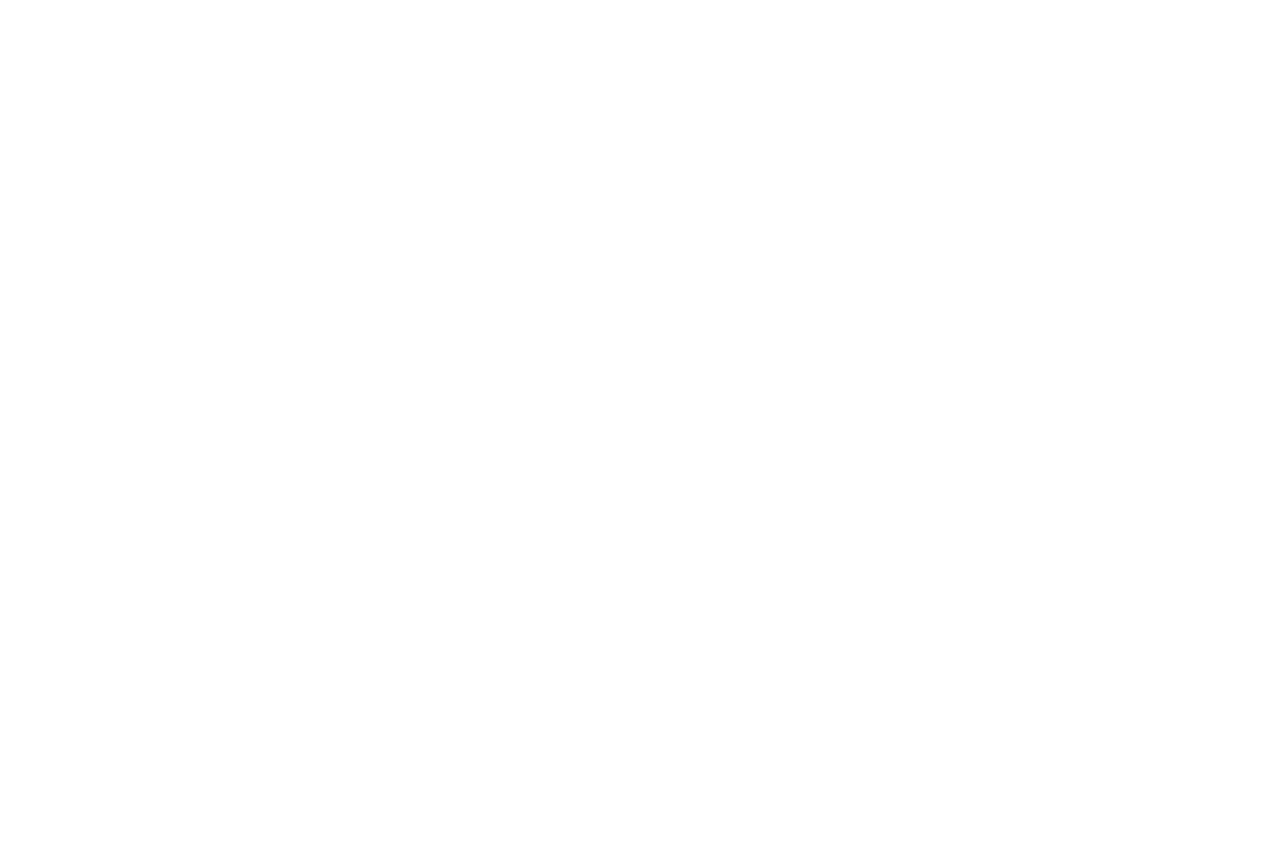
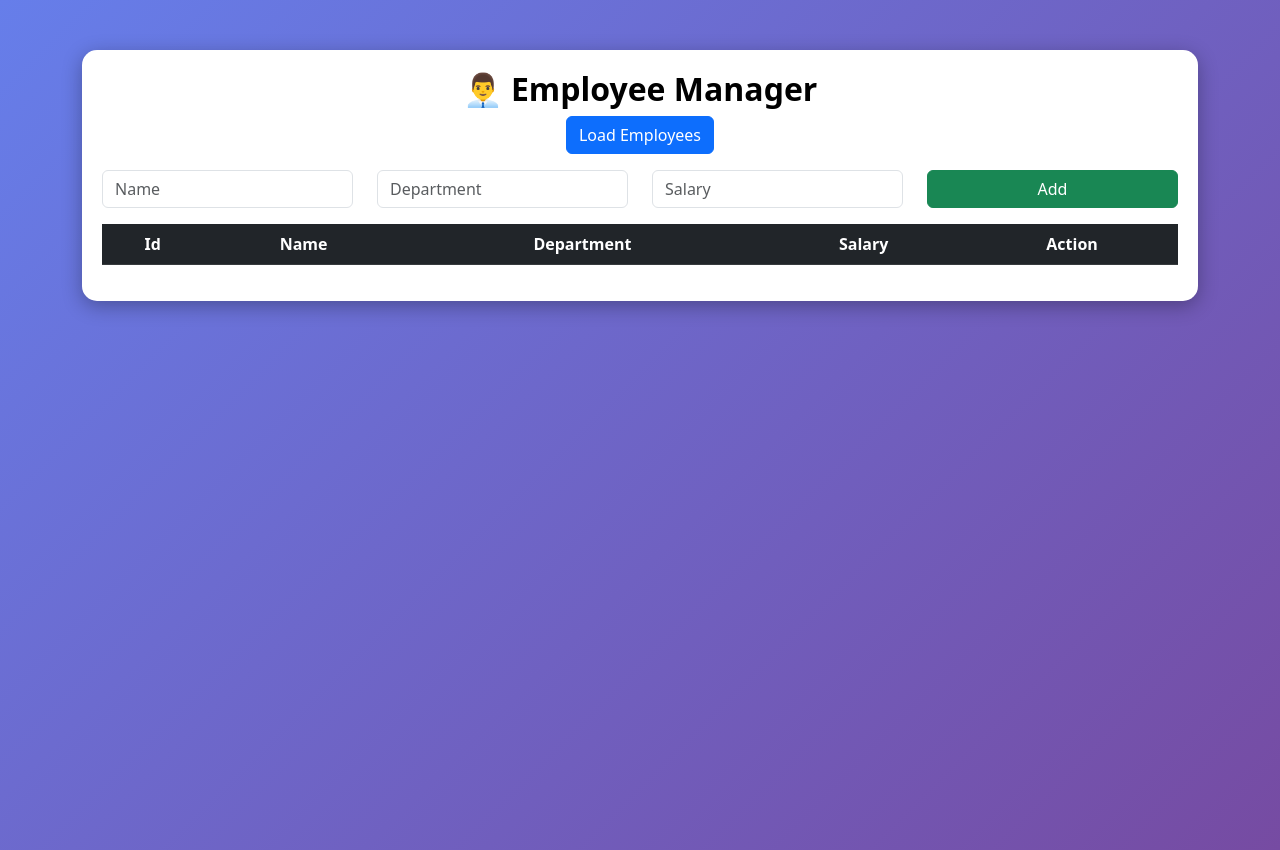
Before and after one commit to bengaluruvlogers-cmd/EmployeeAPI, a plain HTML site: page wwwroot/index.html in a window 1280 px wide. Before the commit the page ends 800 px from the top, so only its background shows below. Drawn offline with nearby package versions, Linux system fonts and the light colour scheme.

Commit message:
fix: complete index.html with full HTML

```diff
--- a/wwwroot/index.html
+++ b/wwwroot/index.html
@@ -1,5 +1,62 @@
+<!DOCTYPE html>
+<html>
+<head>
+    <meta charset="UTF-8">
+    <title>Employee Manager</title>
+    <link href="https://cdn.jsdelivr.net/npm/bootstrap@5.3.0/dist/css/bootstrap.min.css" rel="stylesheet">
+    <style>
+        body {
+            background: linear-gradient(135deg, #667eea, #764ba2);
+            min-height: 100vh;
+            color: white;
+        }
+        .container-box {
+            background: white;
+            color: black;
+            border-radius: 15px;
+            padding: 20px;
+            margin-top: 50px;
+            box-shadow: 0px 5px 20px rgba(0,0,0,0.3);
+        }
+        h2 { text-align: center; font-weight: bold; }
+    </style>
+</head>
+<body>
+<div class="container">
+    <div class="container-box">
+        <h2>👨‍💼 Employee Manager</h2>
+        <div class="text-center mb-3">
+            <button class="btn btn-primary" onclick="loadEmployees()">Load Employees</button>
+        </div>
+        <div class="row mb-3">
+            <div class="col">
+                <input type="text" id="name" class="form-control" placeholder="Name">
+            </div>
+            <div class="col">
+                <input type="text" id="dept" class="form-control" placeholder="Department">
+            </div>
+            <div class="col">
+                <input type="number" id="salary" class="form-control" placeholder="Salary">
+            </div>
+            <div class="col">
+                <button class="btn btn-success w-100" onclick="addEmployee()">Add</button>
+            </div>
+        </div>
+        <table class="table table-striped table-hover text-center" id="table">
+            <thead class="table-dark">
+                <tr>
+                    <th>Id</th>
+                    <th>Name</th>
+                    <th>Department</th>
+                    <th>Salary</th>
+                    <th>Action</th>
+                </tr>
+            </thead>
+            <tbody></tbody>
+        </table>
+    </div>
+</div>
 <script>
-
 const baseUrl = "https://employeeapi-production-d695.up.railway.app/api/Employee";
 
 function loadEmployees() {
@@ -21,7 +78,7 @@
         });
         document.querySelector("#table tbody").innerHTML = rows;
     })
-            .catch(err => console.error("Error:", err));
+    .catch(err => alert("Error loading data"));
 }
 
 function addEmployee() {
@@ -30,28 +87,20 @@
         department: document.getElementById("dept").value,
         salary: parseFloat(document.getElementById("salary").value)
     };
-
     fetch(baseUrl, {
         method: "POST",
-            headers: {
-                "Content-Type": "application/json"
-            },
+        headers: { "Content-Type": "application/json" },
         body: JSON.stringify(emp)
     })
-            .then(() => {
-                loadEmployees();
-            })
-            .catch(err => console.error("Error:", err));
+    .then(() => loadEmployees())
+    .catch(err => alert("Error adding employee"));
 }
 
 function deleteEmployee(id) {
-        fetch(baseUrl + "/" + id, {
-            method: "DELETE"
-        })
-            .then(() => {
-                loadEmployees();
-            })
-            .catch(err => console.error("Error:", err));
+    fetch(baseUrl + "/" + id, { method: "DELETE" })
+    .then(() => loadEmployees())
+    .catch(err => alert("Error deleting employee"));
 }
-
 </script>
+</body>
+</html>
```
Lines whose indentation alone changed are shown as unchanged.
